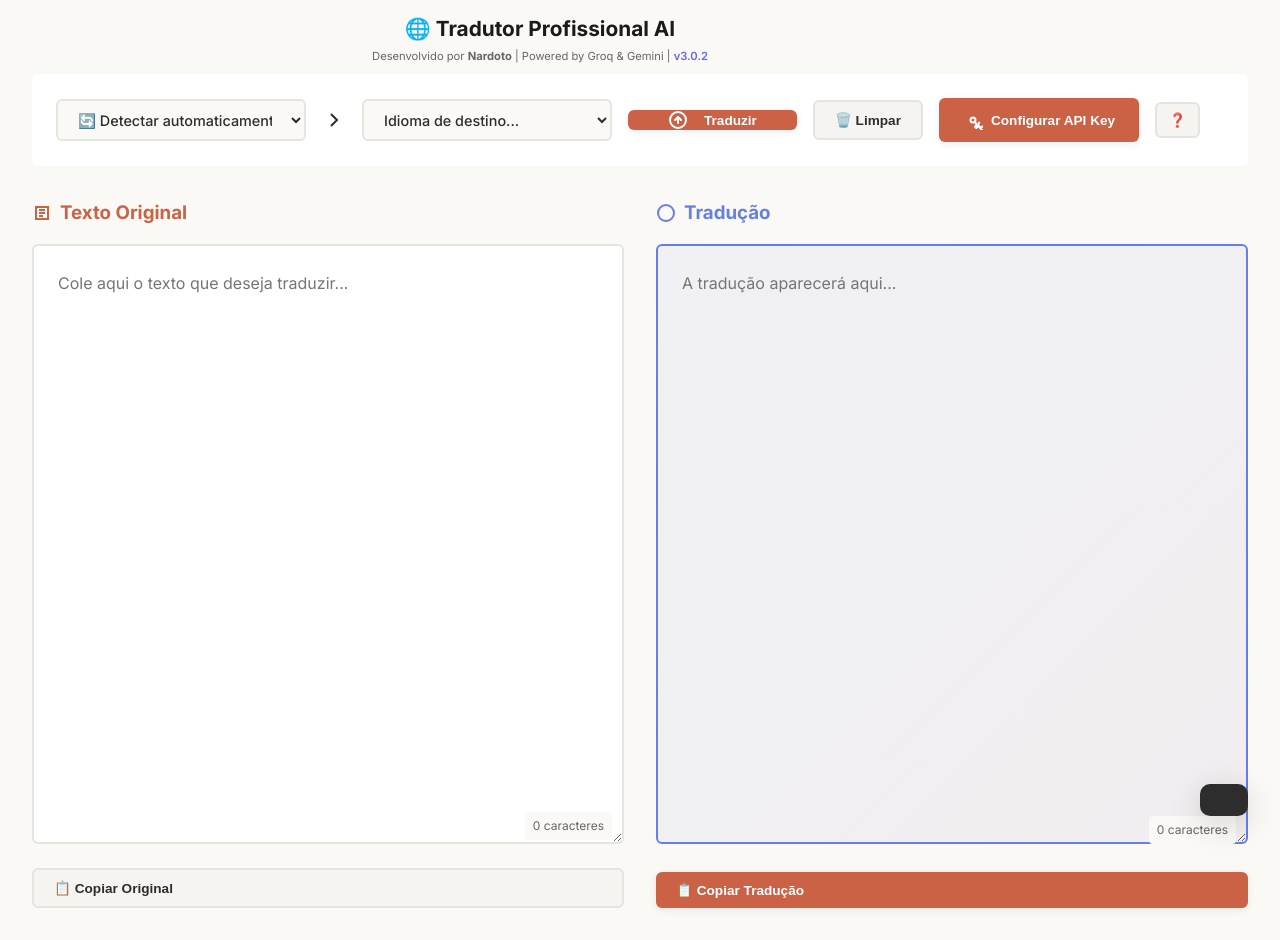
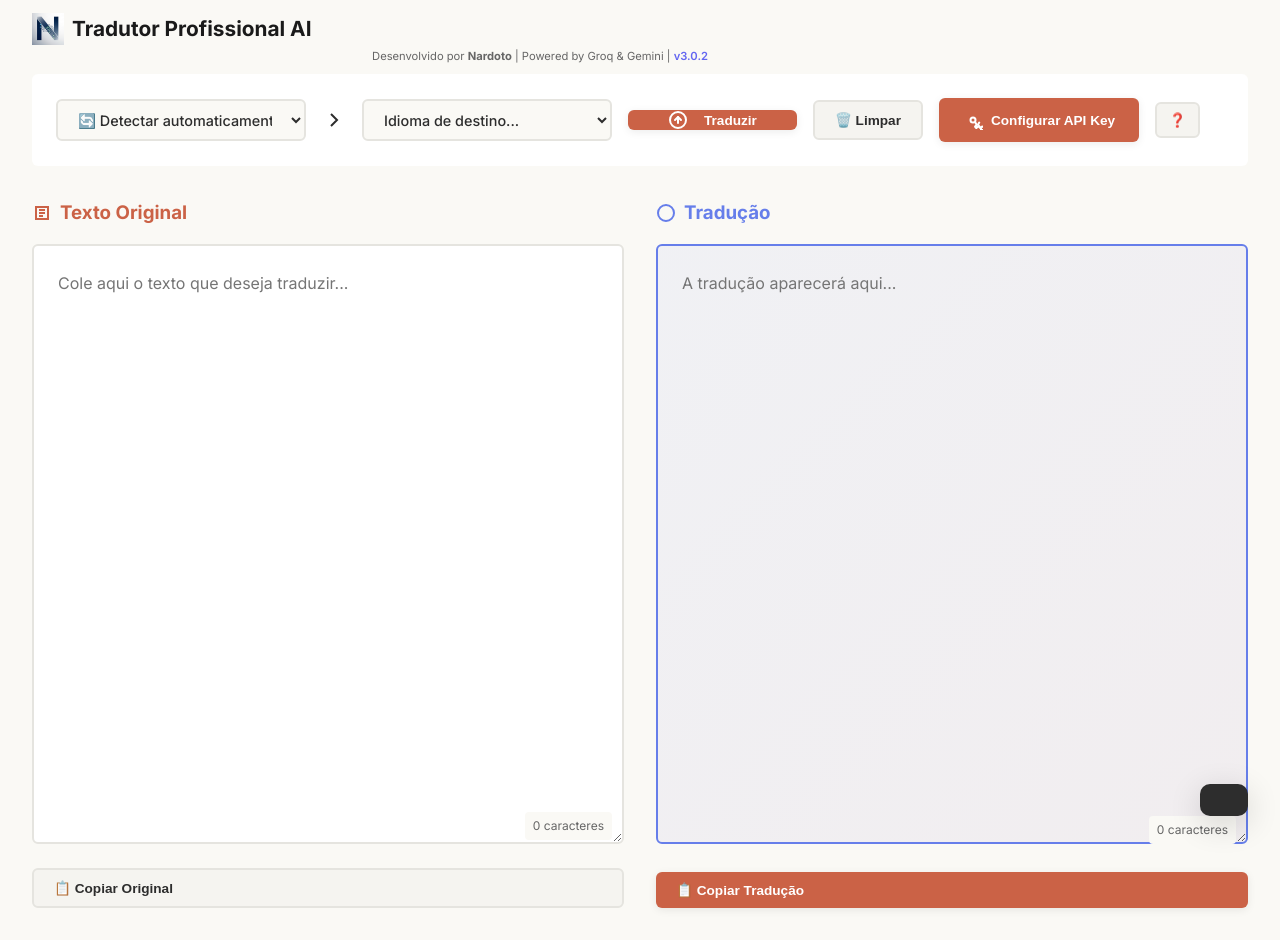
Before and after one commit to Nardoto/tradutor-profissional-ai, a plain HTML site: page index.html in a window 1280 px wide. Drawn offline with Linux system fonts and the light colour scheme; no server answers.

Commit message:
v3.0.4 - Adiciona logo Nardoto no header

```diff
--- a/index.html
+++ b/index.html
@@ -190,7 +190,10 @@
     <!-- Main Content -->
     <div class="translator-container">
         <div class="translator-header" style="position: relative; max-height: 50px; padding: 0.25rem 0; padding-right: 200px;">
-            <h1 style="margin: 0; font-size: 1.3rem; color: #1a1a1a; font-weight: 700;">🌐 Tradutor Profissional AI</h1>
+            <h1 style="margin: 0; font-size: 1.3rem; color: #1a1a1a; font-weight: 700; display: flex; align-items: center; gap: 0.5rem;">
+                <img src="logo-nardoto.png" alt="Nardoto Logo" style="height: 32px; width: 32px; object-fit: contain;">
+                Tradutor Profissional AI
+            </h1>
             <p style="color: var(--text-secondary); font-size: 0.7rem; margin: 0.15rem 0 0 0;">Desenvolvido por <strong>Nardoto</strong> | Powered by Groq & Gemini | <span style="color: #6366f1; font-weight: 600;">v3.0.2</span></p>
 
             <!-- Perfil do Usuário -->
```
Also changed, not shown: logo-nardoto.png (added).
